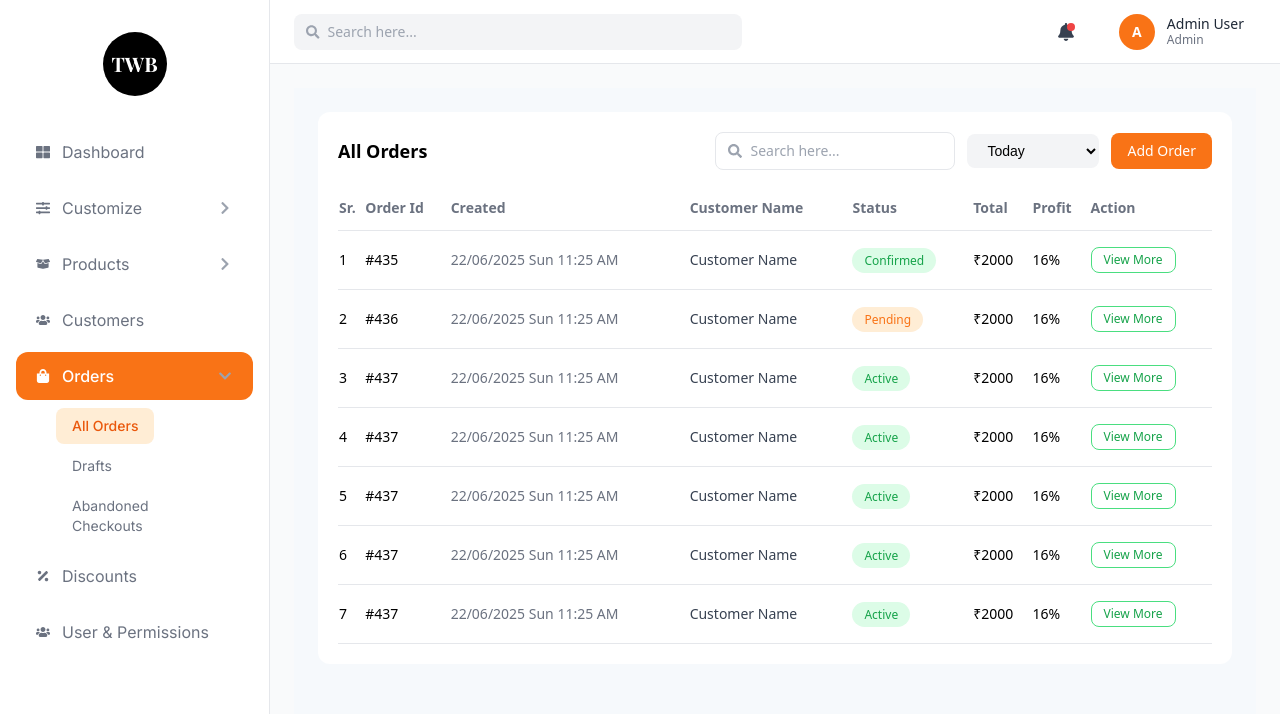
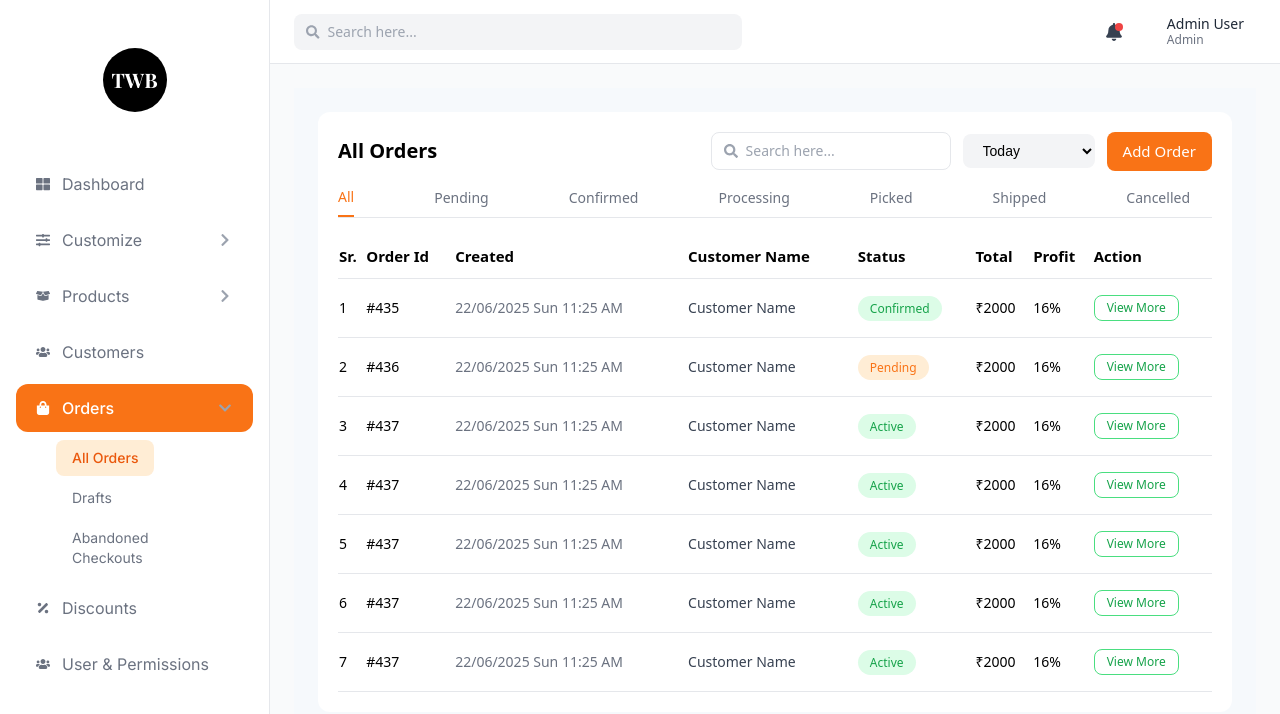
Before and after one commit to REENA-23/Dashboard, a React (Vite) app: page /orders/all-orders in a window 1280 px wide. Shown: the top 714 px of the page. Built offline with nearby package versions, Linux system fonts and the light colour scheme; a web font is replaced by a local one.

Commit message:
Replaced old code

```diff
--- a/src/page-coustomize/page-reviews/AllReview.jsx
+++ b/src/page-coustomize/page-reviews/AllReview.jsx
@@ -105,9 +105,9 @@ function AllReview() {
           className="
     grid
     grid-cols-1
-    sm:grid-cols-2
+    sm:grid-cols-1
     md:grid-cols-2
-    lg:grid-cols-3
+    lg:grid-cols-2
     xl:grid-cols-4
     2xl:grid-cols-5
     gap-5
@@ -138,7 +138,7 @@ function AllReview() {
                 </div>
 
                 {/* Image */}
-                <div className="w-full h-36 sm:h-40 md:h-44 lg:h-60 rounded-xl bg-gray-100 mx-auto mt-8" />
+                <div className="w-full h-40 sm:h-44 md:h-48 lg:h-56 bg-gray-100 rounded-xl mb-4" />
 
                 {/* Content */}
                 <div className="text-center mt-4">
@@ -152,7 +152,7 @@ function AllReview() {
                   </div>
 
                   <p className="text-gray-400 text-xs sm:text-sm mt-1">
-                   -rena Chaudhari
+                    -rena Chaudhari
                   </p>
                 </div>
               </div>
--- a/src/page-customers/Customers.jsx
+++ b/src/page-customers/Customers.jsx
@@ -31,7 +31,7 @@ export default function Customers() {
 
       {/* Tabs */}
       <div className="border-b border-gray-300 mb-6">
-        <div className="flex gap-6 text-gray-500 overflow-x-auto whitespace-nowrap">
+        <div className="flex gap-20 text-gray-500 overflow-x-auto whitespace-nowrap">
           <button className="text-black border-b-2 border-orange-500 pb-2">
             All
           </button>
@@ -90,7 +90,7 @@ export default function Customers() {
       <div className="hidden md:block overflow-x-auto">
         <table className="w-full min-w-[1000px] text-sm">
           <thead>
-            <tr className="border-b border-gray-200 text-gray-600">
+            <tr className="border-b border-gray-200 text-[15px] font-switzer">
               <th className="py-3 text-center">Sr.</th>
               <th className="py-3 text-center">Name</th>
               <th className="py-3 text-center">Email id</th>
@@ -101,7 +101,7 @@ export default function Customers() {
             </tr>
           </thead>
 
-          <tbody>
+          <tbody className="font-switzer text-[14px]">
             {data.map((i) => (
               <tr key={i} className="border-b border-gray-100">
                 <td className="py-4 text-gray-600 text-center">{i}</td>
--- a/src/page-dashboard/Searchs.jsx
+++ b/src/page-dashboard/Searchs.jsx
@@ -43,11 +43,6 @@ function Searchs({ onMenuClick }) {
 
         {/* Admin Info */}
         <div className="hidden sm:flex items-center gap-3 cursor-pointer hover:bg-gray-100 px-3 py-2 rounded-lg transition">
-          {/* Avatar */}
-          <div className="w-9 h-9 rounded-full bg-orange-500 text-white flex items-center justify-center text-sm font-semibold">
-            A
-          </div>
-
           {/* Name */}
           <div className="text-sm leading-tight">
             <div className="font-medium text-gray-800">Admin User</div>
--- a/src/page-dashboard/SideMenu.jsx
+++ b/src/page-dashboard/SideMenu.jsx
@@ -59,6 +59,12 @@ function SideMenu({ isOpen, onClose }) {
     } else if (path.startsWith("/dashboard")) {
       setActiveMenu("dashboard");
       setOpenMenu(null);
+    } else if (path.startsWith("/dashboard")) {
+      setActiveMenu("dashboard");
+      setOpenMenu(null);
+    } else {
+      setActiveMenu(null);
+      setOpenMenu(null);
     }
   }, [location.pathname]);
 
@@ -103,7 +109,7 @@ function SideMenu({ isOpen, onClose }) {
 
   return (
     <>
-      {/* Backdrop (mobile) */}
+      {/* Backdrop*/}
       {isOpen && (
         <div
           onClick={onClose}
@@ -121,7 +127,7 @@ function SideMenu({ isOpen, onClose }) {
         `}
       >
         {/* Header */}
-        <div className="flex justify-center items-center px-6 py-8">
+        <div className="flex justify-center items-center px-6 py-12">
           <div className="w-[64px] h-[64px] font-ivymode rounded-full bg-black text-white flex items-center justify-center font-bold text-xl">
             TWB
           </div>
--- a/src/page-login/Login.jsx
+++ b/src/page-login/Login.jsx
@@ -84,7 +84,7 @@ export default function Login() {
               {/* Sign In */}
               <button
                 onClick={() => navigate("/dashboard")}
-                className="font-switzer w-full h-[42px] bg-orange-500 text-white rounded-md font-medium hover:bg-orange-600 transition mb-4 text-[13px]"
+                className="font-switzer w-full h-[42px] bg-orange-500 text-white rounded-md font-medium hover:bg-orange-600 transition mb-4 "
               >
                 Sign in
               </button>
--- a/src/page-order/Orders.jsx
+++ b/src/page-order/Orders.jsx
@@ -147,19 +147,36 @@ const statusStyle = (status) => {
 
 export default function Orders() {
   const [openId, setOpenId] = useState(null);
+  const [activeStatus, setActiveStatus] = useState("All");
 
   const toggleRow = (id) => {
     setOpenId(openId === id ? null : id);
   };
 
   const navigate = useNavigate();
+  const statusTabs = [
+    "All",
+    "Pending",
+    "Confirmed",
+    "Processing",
+    "Picked",
+    "Shipped",
+    "Cancelled",
+  ];
+
+  const filteredOrders =
+    activeStatus === "All"
+      ? orders
+      : orders.filter(
+          (order) => order.status.toLowerCase() === activeStatus.toLowerCase(),
+        );
 
   return (
     <div className="p-3 sm:p-4 md:p-6 bg-[#f6f9fc] min-h-screen">
       <div className="bg-white rounded-xl p-3 sm:p-4 md:p-5">
         {/* HEADER */}
         <div className="flex flex-col gap-3 sm:flex-row sm:items-center sm:justify-between mb-4">
-          <h2 className="text-lg font-semibold">All Orders</h2>
+          <h2 className="text-xl font-semibold">All Orders</h2>
 
           <div className="flex flex-col sm:flex-row gap-3 sm:items-center">
             {/* Search */}
@@ -183,11 +200,28 @@ export default function Orders() {
             {/* Add Order */}
             <button
               onClick={() => navigate("/add-order")}
-              className="px-4 py-2 rounded-lg bg-orange-500 text-white text-sm font-medium"
+              className="px-4 py-2 rounded-lg bg-orange-500 text-white text-[15px] font-medium"
             >
               Add Order
             </button>
           </div>
+        </div>
+        {/* STATUS TABS */}
+        <div className="flex gap-20 border-b mb-4 overflow-x-auto">
+          {statusTabs.map((status) => (
+            <button
+              key={status}
+              onClick={() => setActiveStatus(status)}
+              className={`pb-2 text-sm whitespace-nowrap transition
+        ${
+          activeStatus === status
+            ? "text-orange-500 border-b-2 border-orange-500 font-medium text-[15px]"
+            : "text-gray-500 hover:text-black"
+        }`}
+            >
+              {status}
+            </button>
+          ))}
         </div>
 
         {/* MOBILE CARDS  */}
@@ -276,7 +310,7 @@ export default function Orders() {
         {/*  DESKTOP TABLE */}
         <div className="hidden md:block overflow-x-auto">
           <table className="w-full min-w-[800px] text-sm">
-            <thead className="border-b text-gray-500">
+            <thead className="border-b  text-[15px] font-semibold">
               <tr>
                 <th className="py-3 text-left">Sr.</th>
                 <th className="py-3 text-left">Order Id</th>
--- a/src/page-product/Category.jsx
+++ b/src/page-product/Category.jsx
@@ -93,7 +93,7 @@ export default function Category() {
         <div className="min-w-[1100px]">
           <table className="w-full text-sm">
             <thead>
-              <tr className="border-b border-gray-200 text-gray-600">
+              <tr className="border-b border-gray-200 text-[15px] font-switzer">
                 <th className="py-3 text-left">Sr.</th>
                 <th className="py-3 text-left">Category</th>
                 <th className="py-3 text-left">No. of Products</th>
@@ -105,7 +105,7 @@ export default function Category() {
               </tr>
             </thead>
 
-            <tbody>
+            <tbody className="text-[14px] font-switzer">
               {data.map((item) => (
                 <tr key={item.id} className="border-b border-gray-100">
                   <td className="py-4">{item.id}</td>
--- a/src/page-product/View.jsx
+++ b/src/page-product/View.jsx
@@ -91,7 +91,7 @@ function View() {
         <table className="w-full min-w-[900px] text-sm">
           {/* Head */}
           <thead>
-            <tr className="border-b border-gray-100 text-gray-500">
+            <tr className="border-b border-gray-100 text-[15px] font-switzer">
               <th className="py-3 text-left">Sr.</th>
               <th className="py-3 text-left">Product</th>
               <th className="py-3 text-left">Inventory</th>
@@ -104,7 +104,7 @@ function View() {
           </thead>
 
           {/* Body */}
-          <tbody>
+          <tbody className="text-[14px] font-switzer">
             {products.map((item) => (
               <tr key={item.id} className="border-b border-gray-100">
                 {/* Sr */}
--- a/src/pages/NotificationsPage.jsx
+++ b/src/pages/NotificationsPage.jsx
@@ -121,7 +121,7 @@ export default function NotificationsPage() {
       </div>
 
       {/* Tabs */}
-      <div className="flex gap-6 border-b mb-4 overflow-x-auto">
+      <div className="flex gap-20 border-b mb-4 overflow-x-auto">
         {TABS.map((tab) => (
           <button
             key={tab}
```
Also changed, not shown: src/page-coustomize/page-reviews/Review.jsx (+5 -11 lines), src/page-product/Inventory.jsx (+5 -5 lines).
